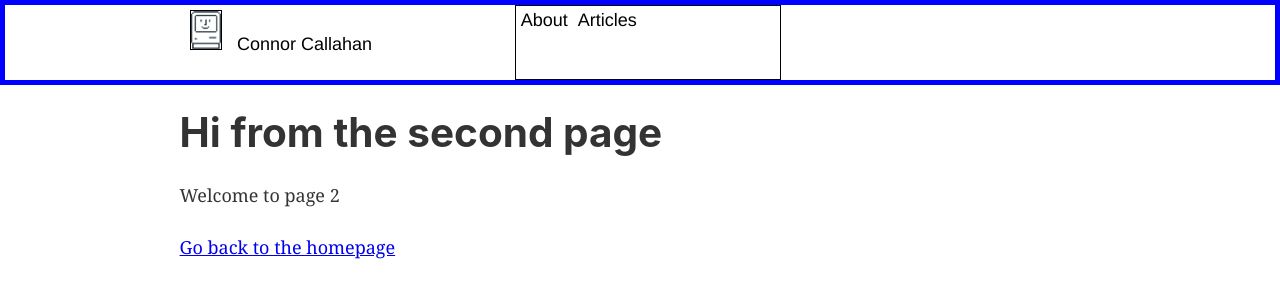
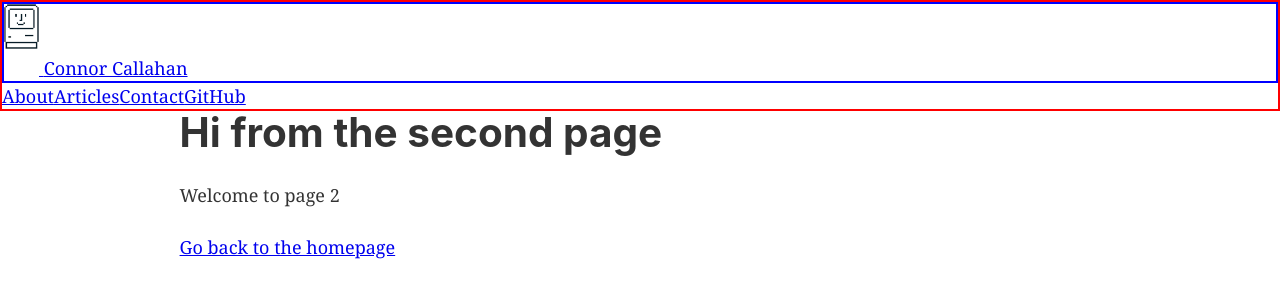
Before and after one commit to Connor-Callahan/connorwcallahan.com, a Gatsby site: page /about in a window 1280 px wide. Built offline with nearby package versions, Linux system fonts and the light colour scheme; Gatsby itself is replaced by a stand-in of ours.

Commit message:
scss integration

```diff
--- a/gatsby-config.js
+++ b/gatsby-config.js
@@ -6,6 +6,7 @@ module.exports = {
   },
   plugins: [
     `gatsby-plugin-react-helmet`,
+    `gatsby-plugin-sass`,
     {
       resolve: `gatsby-source-filesystem`,
       options: {
--- a/package.json
+++ b/package.json
@@ -10,9 +10,11 @@
     "gatsby-plugin-manifest": "^2.1.1",
     "gatsby-plugin-offline": "^2.1.0",
     "gatsby-plugin-react-helmet": "^3.0.12",
+    "gatsby-plugin-sass": "^2.0.11",
     "gatsby-plugin-sharp": "^2.0.37",
     "gatsby-source-filesystem": "^2.0.33",
     "gatsby-transformer-sharp": "^2.1.19",
+    "node-sass": "^4.12.0",
     "prop-types": "^15.7.2",
     "react": "^16.8.6",
     "react-dom": "^16.8.6",
--- /dev/null
+++ b/public/static/d/269/path---dev-404-page-5-f-9-fab-c6i222L7IMIomaX2fReOSf5lQ.json
@@ -0,0 +1 @@
+{"data":{"allSitePage":{"nodes":[{"path":"/404/"},{"path":"/about/"},{"path":"/articles/"},{"path":"/contact/"},{"path":"/"},{"path":"/404.html"}]}},"pageContext":{"isCreatedByStatefulCreatePages":true}}
--- a/src/components/layout.js
+++ b/src/components/layout.js
@@ -8,10 +8,11 @@
 import React from "react"
 import PropTypes from "prop-types"
 import { StaticQuery, graphql } from "gatsby"
+import Navigation from "./navigation"
+import config from  "../data/config"
+import "./layout.css"
+import "../style/navigation.scss"
 
-import Navigation from "./navigation"
-import "./layout.css"
-import "../style/navigation.css"
 
 const Layout = ({ children }) => (
   <StaticQuery
@@ -26,7 +27,7 @@ const Layout = ({ children }) => (
     `}
     render={data => (
       <>
-        <Navigation siteTitle={data.site.siteMetadata.title} />
+        <Navigation navLinks={config}/>
         <div
           style={{
             margin: `0 auto`,
--- a/src/components/navigation.js
+++ b/src/components/navigation.js
@@ -4,48 +4,32 @@ import PropTypes from "prop-types"
 import mac from '../images/icon-mac.png'
 
 
-
-
 class Navigation extends Component {
 
   render() {
+
+    const { navLinks } = this.props.navLinks
+
     return (
-      <header
-        className="nav-container"
-        style={{
-          background: `white`,
-          marginBottom: `1.45rem`,
-        }}
-      >
-      <Link
-        to="/" className="nav-link">
-        <img src={mac}
-          className="favicon"
-          />
-          <span
-          className="text"
-          >
-          Connor Callahan
-          </span>
-      </Link>
-      <div className="link-list">
-      <Link
-        to="/about/" className="nav-link">
-        About</Link>
-      <Link
-        to="/articles/" className="nav-link">
-        Articles</Link>
-
+      <nav >
+        <div className="icon">
+        <Link to="/">
+            <img src={mac} className="favicon" /> <span className="text">Connor Callahan</span>
+          </Link>
         </div>
-        <div
-          style={{
-            margin: `0 auto`,
-            maxWidth: 960,
-            padding: `1.45rem 1.0875rem`,
-          }}
-        >
-        </div>
-      </header>
+        <div className="nav-links">
+            {navLinks.map(link => (
+              <Link key={link.name} to={link.link} activeClassName="active">
+                {link.name}
+              </Link>
+            ))}
+            <a target="_blank"
+              rel="noopener noreferrer"
+              href="https://github.com/Connor-Callahan">
+              GitHub
+            </a>
+          </div>
+      </nav>
     );
   }
 
--- /dev/null
+++ b/src/data/config.js
@@ -0,0 +1,39 @@
+const config = {
+  siteTitle: 'Connor Callahan',
+  siteTitleShort: 'Connor Callahan',
+  siteTitleAlt: 'Connor Callahan',
+  siteLogo: '/images/icon-mac.png',
+  siteUrl: 'https://www.connorwcallahan.com.com',
+  repo: 'https://github.com/Connor-Callahan',
+  pathPrefix: '',
+  dateFromFormat: 'YYYY-MM-DD',
+  dateFormat: 'MMMM Do, YYYY',
+  siteDescription:
+    'I am a Full Stack Web Developer experienced in HTML/CSS, Rails, Javascipt and React/Redux. I love to building things and helping people.',
+  siteRss: '/rss.xml',
+  postDefaultCategoryID: 'Tech',
+  userName: 'Connor',
+  userEmail: 'connorwcallahan@gmail.com',
+  userLocation: 'Brooklyn, NY',
+  userAvatar: '',
+  userDescription:
+    'Fill it up',
+  themeColor: '#3F80FF',
+  backgroundColor: '#ffffff',
+  navLinks: [
+    {
+      name: 'About',
+      link: '/about/',
+    },
+    {
+      name: 'Articles',
+      link: '/articles/',
+    },
+    {
+      name: 'Contact',
+      link: '/contact/',
+    },
+  ],
+}
+
+module.exports = config
--- a/src/pages/about.js
+++ b/src/pages/about.js
@@ -6,9 +6,9 @@ import SEO from "../components/seo"
 
 const AboutPage = () => (
   <Layout>
-    <SEO title="Page two" />
-    <h1>Hi from the second page</h1>
-    <p>Welcome to page 2</p>
+    <SEO title="About" />
+      <h1>Hi from the second page</h1>
+      <p>Welcome to page 2</p>
     <Link to="/">Go back to the homepage</Link>
   </Layout>
 )
--- a/src/pages/index.js
+++ b/src/pages/index.js
@@ -1,5 +1,6 @@
 import React from "react"
 import { Link } from "gatsby"
+import config from "../data/config"
 
 import Layout from "../components/layout"
 import SEO from "../components/seo"
@@ -8,7 +9,7 @@ const IndexPage = () => (
   <Layout>
     <SEO title="Home" keywords={[`developer`, `application`, `react`, `javascript`]} />
     <h1>Hi, I'm Connor</h1>
-      <p>I am a Full Stack Web Developer experienced in HTML/CSS, Rails, Javascipt and React/Redux. I love to building things and helping people.</p>
+      <p>{config.siteDescription}</p>
   </Layout>
 )
 
--- /dev/null
+++ b/src/style/navigation.scss
@@ -0,0 +1,11 @@
+
+nav  {
+  width: 100%;
+  border: 2px solid red;
+  .icon {
+    border:2px solid blue;
+    .favicon {
+      width: 35px;
+    }
+  }
+}
```
Also changed, not shown: src/pages/contact.js (+16 -0 lines), src/style/navigation.css (deleted), 1 other file.
